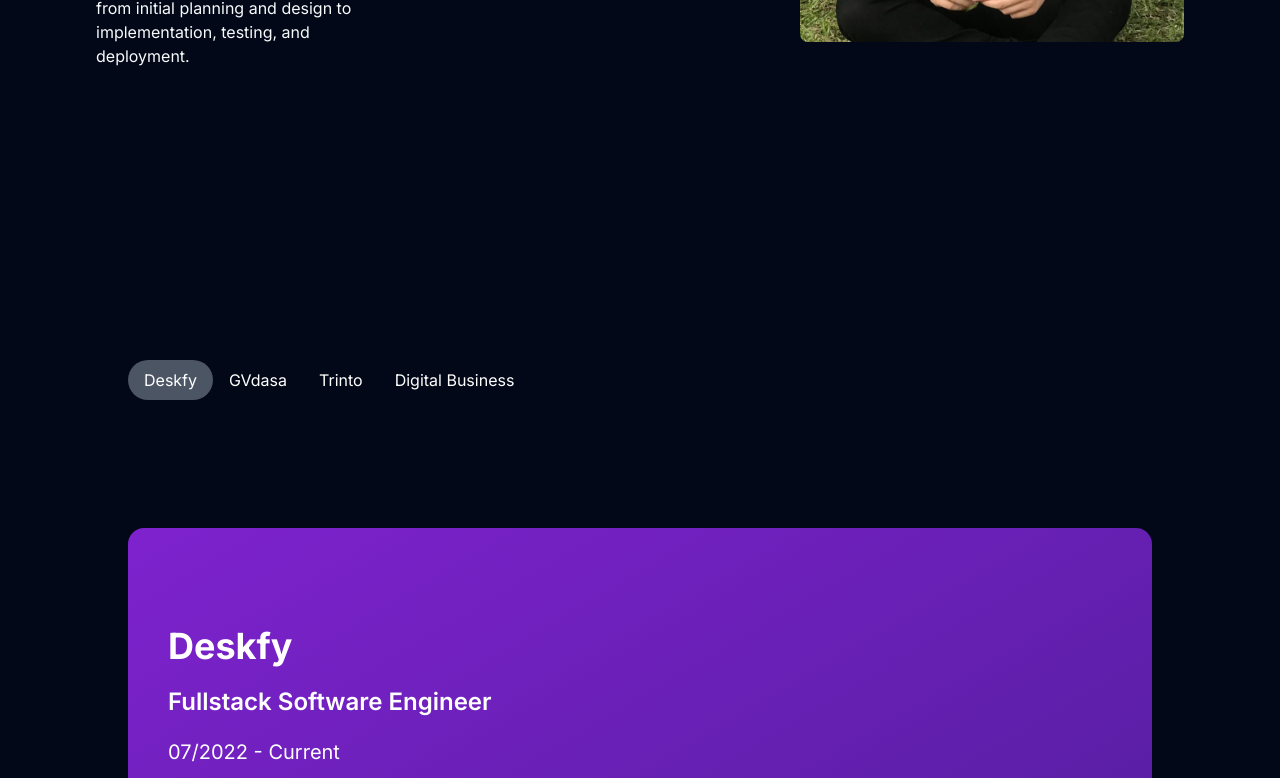
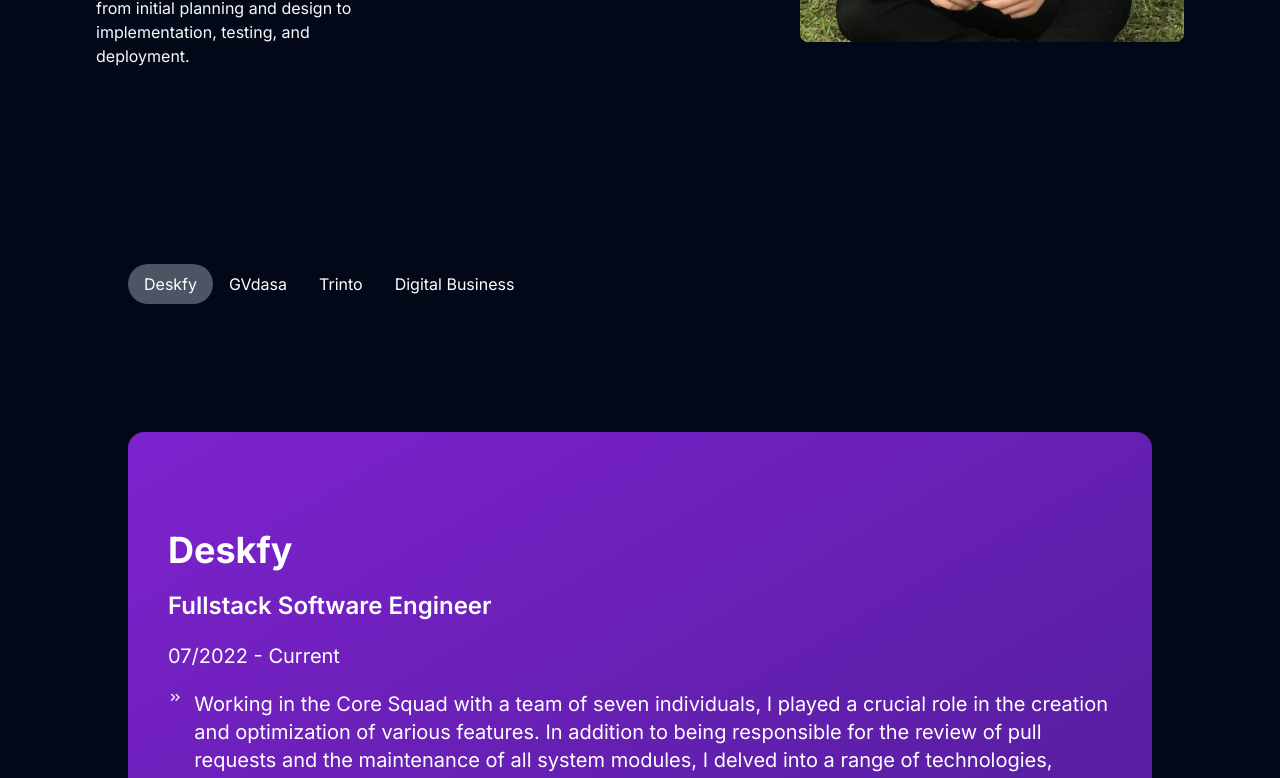
Before and after one commit to Schallenberger/personal-website-ui, a Next.js app: page / in a window 1280 px wide. Shown: the part 1300-2078 px from the top of the page. Built offline with nearby package versions, Linux system fonts and the light colour scheme.

Commit message:
fix-mobile-v2

```diff
--- a/components/AboutMe.tsx
+++ b/components/AboutMe.tsx
@@ -15,7 +15,7 @@
 
 const AboutMe = () => {
   return (
-    <section id='about' className='w-full flex flex-wrap lg:flex-nowrap py-8 md:py-32 gap-20 items-center bg-background justify-center md:justify-center lg:justify-between'>
+    <section id='about' className='w-full flex flex-wrap lg:flex-nowrap py-8 md:pt-32 gap-20 items-center bg-background justify-center md:justify-center lg:justify-between'>
       <div className='flex md:min-h-[316px] flex-col gap-9  w-60 md:w-96'>
         <h1 className='text-4xl font-bold'>/About me</h1>
         <p>I am currently a Software Development Engineer at Deskfy, where I am part of the Core Squad. My responsibilities include developing new features and maintaining our SaaS platform. This role involves working closely with cross-functional teams to ensure the smooth operation and continuous improvement of our software. I am actively involved in the entire development lifecycle, from initial planning and design to implementation, testing, and deployment.</p>
--- a/components/Experience.tsx
+++ b/components/Experience.tsx
@@ -86,7 +86,7 @@
   ];
 
   return (
-    <section id='experience' className="py-8 md:py-32 bg-background hidden sm:flex md:flex lg:flex">
+    <section id='experience' className="py-8 md:pt-32 bg-background hidden sm:flex md:flex lg:flex">
       <div className="h-[20rem] md:h-[40rem] [perspective:1000px] relative b flex flex-col max-w-5xl mx-auto w-full items-start justify-start mb-40">
         <Tabs tabs={tabs} />
       </div>
```
